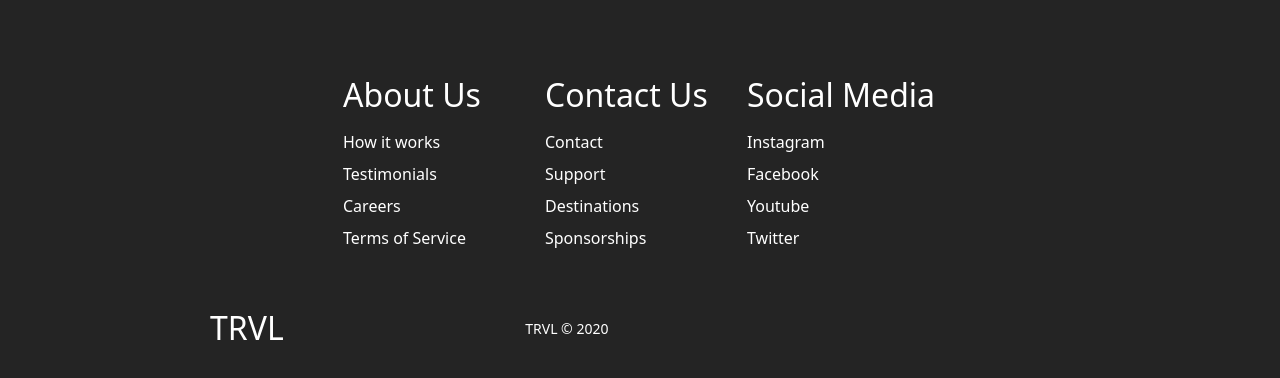
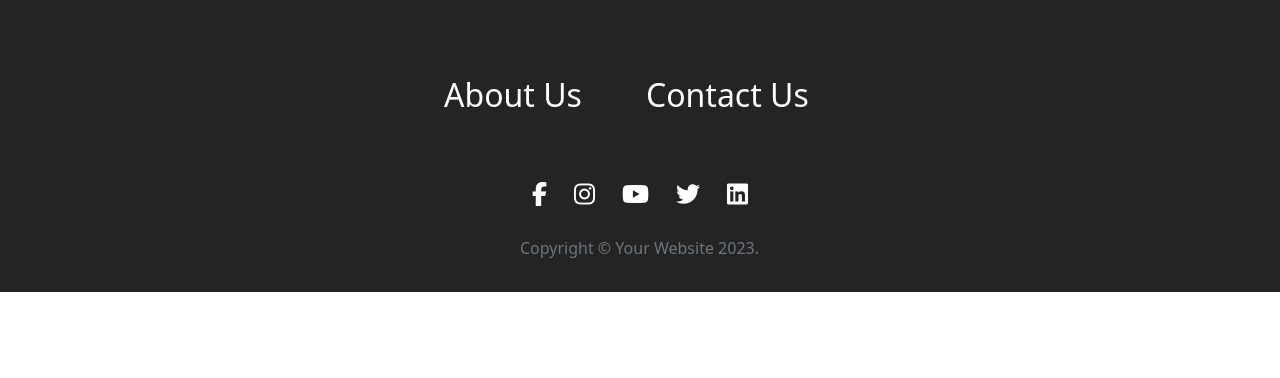
Before and after one commit to ayush0816/Loactesy, a React (Create React App) app in the folder client/: page / in a window 1280 px wide. Shown: the part 1070-1448 px from the top of the page. After the commit the page ends 1362 px from the top, so only its background shows below. Built offline with nearby package versions, Linux system fonts and the light colour scheme.

Commit message:
homepage done

```diff
--- a/client/public/index.html
+++ b/client/public/index.html
@@ -21,6 +21,7 @@
       rel="stylesheet"
       href="https://fonts.googleapis.com/icon?family=Material+Icons"
     />
+
     <link
       href="https://cdn.jsdelivr.net/npm/bootstrap@5.3.0-alpha3/dist/css/bootstrap.min.css"
       rel="stylesheet"
@@ -33,6 +34,10 @@
     <noscript>You need to enable JavaScript to run this app.</noscript>
     <div id="root"></div>
     <script
+      src="https://kit.fontawesome.com/0e261bd927.js"
+      crossorigin="anonymous"
+    ></script>
+    <script
       src="https://cdn.jsdelivr.net/npm/bootstrap@5.3.0-alpha3/dist/js/bootstrap.bundle.min.js"
       integrity="sha384-ENjdO4Dr2bkBIFxQpeoTz1HIcje39Wm4jDKdf19U8gI4ddQ3GYNS7NTKfAdVQSZe"
       crossorigin="anonymous"
--- a/client/src/components/Footer.css
+++ b/client/src/components/Footer.css
@@ -102,6 +102,7 @@
 .social-media {
   max-width: 1000px;
   width: 100%;
+  align-items: center;
 }
 
 .social-media-wrap {
@@ -118,6 +119,7 @@
   justify-content: space-between;
   align-items: center;
   width: 240px;
+  margin-bottom: 20px;
 }
 
 .social-logo {
--- a/client/src/components/Footer.js
+++ b/client/src/components/Footer.js
@@ -14,42 +14,21 @@ function Footer() {
           You can unsubscribe at any time.
         </p>
       </section>
+      <div className="w-full justify-center">
         <div class="footer-links">
           <div className="footer-link-wrapper">
             <div class="footer-link-items">
               <h2>About Us</h2>
-            <Link to="/sign-up">How it works</Link>
-            <Link to="/">Testimonials</Link>
-            <Link to="/">Careers</Link>
-            <Link to="/">Terms of Service</Link>
             </div>
             <div class="footer-link-items">
               <h2>Contact Us</h2>
-            <Link to="/">Contact</Link>
-            <Link to="/">Support</Link>
-            <Link to="/">Destinations</Link>
-            <Link to="/">Sponsorships</Link>
-          </div>
-        </div>
-        <div className="footer-link-wrapper">
-          <div class="footer-link-items">
-            <h2>Social Media</h2>
-            <Link to="/">Instagram</Link>
-            <Link to="/">Facebook</Link>
-            <Link to="/">Youtube</Link>
-            <Link to="/">Twitter</Link>
             </div>
           </div>
         </div>
+      </div>
+      <div className="w-full justify-center">
         <section class="social-media">
           <div class="social-media-wrap">
-          <div class="footer-logo">
-            <Link to="/" className="social-logo">
-              TRVL
-              <i class="fab fa-typo3" />
-            </Link>
-          </div>
-          <small class="website-rights">TRVL © 2020</small>
             <div class="social-icons">
               <Link
                 class="social-icon-link facebook"
@@ -94,6 +73,15 @@ function Footer() {
             </div>
           </div>
         </section>
+        <section>
+          <div
+            className="w-full justify-center text-secondary"
+            style={{ marginTop: 4 }}
+          >
+            Copyright © Your Website 2023.
+          </div>
+        </section>
+      </div>
     </div>
   );
 }
```
Lines whose indentation alone changed are shown as unchanged.
